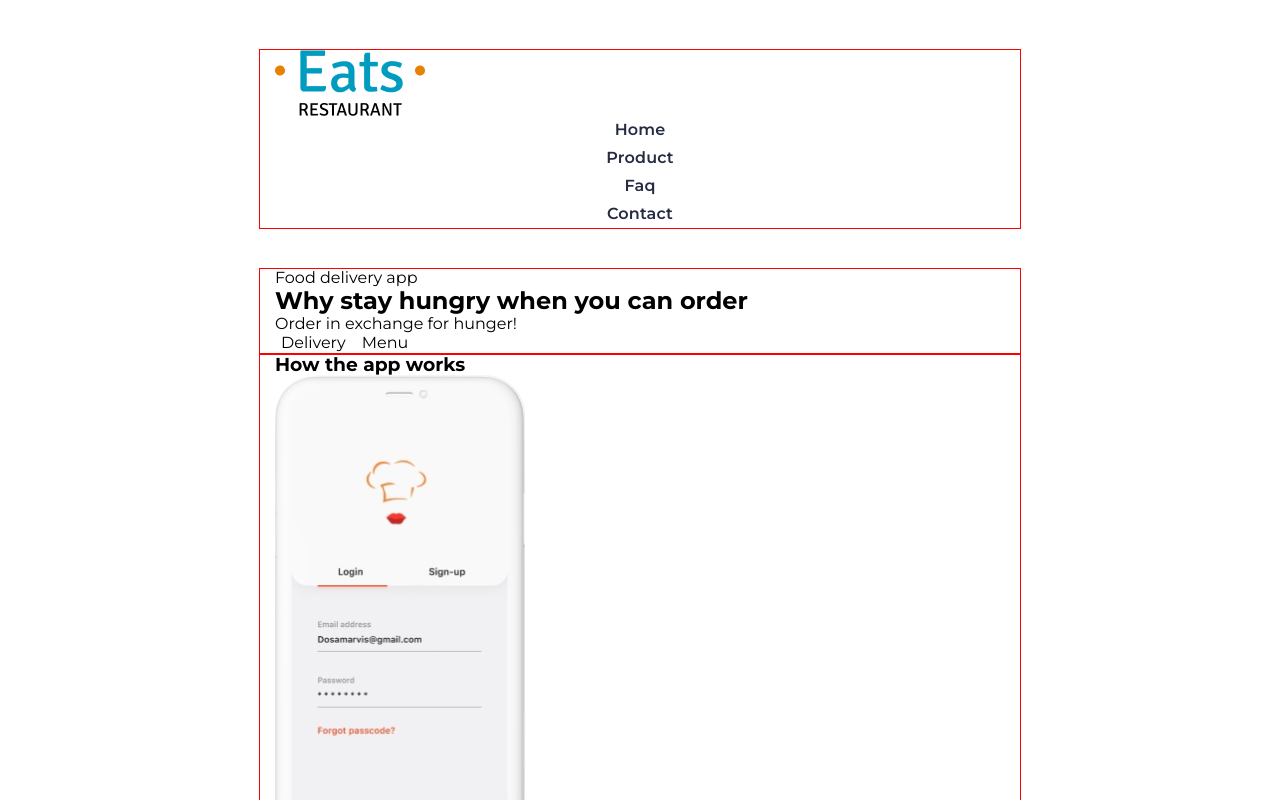
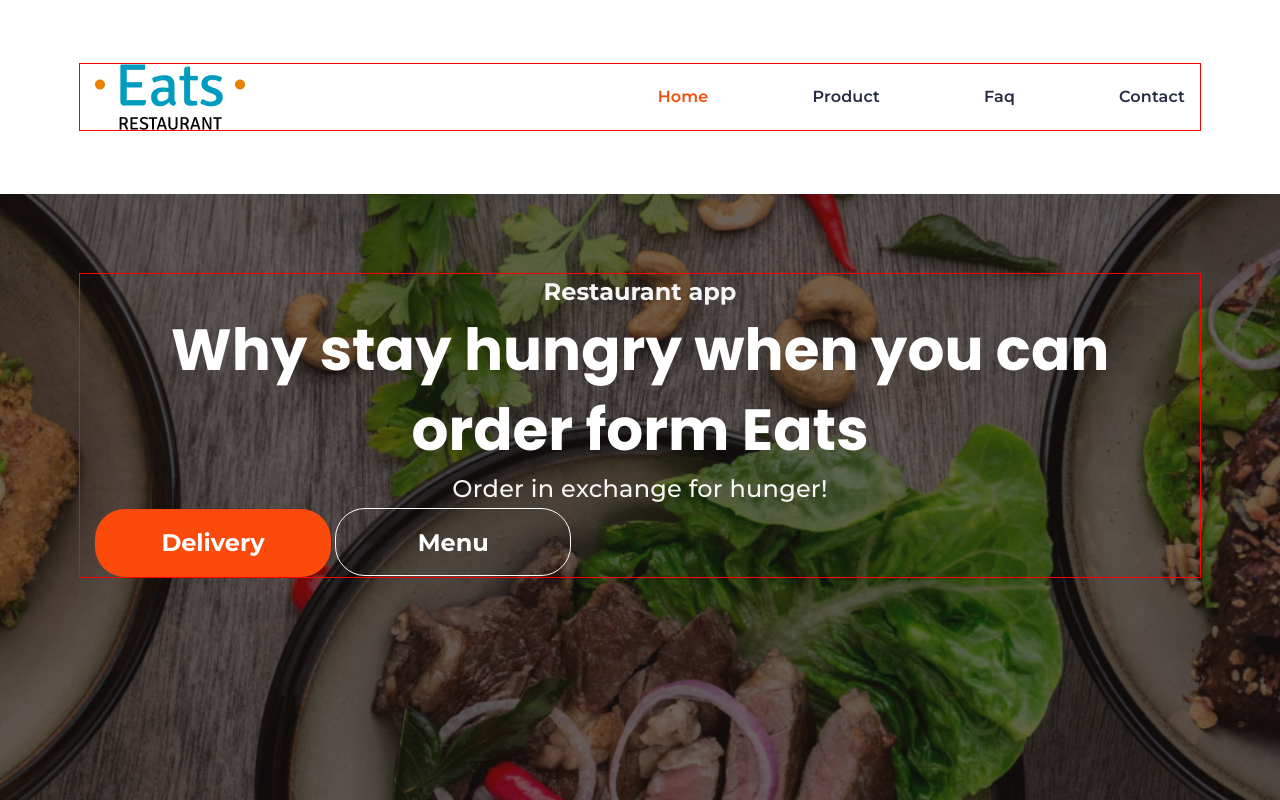
Before and after one commit to Wowa3366-stack/Eats, a plain HTML site: page index.html in a window 1280 px wide. Shown: the top 800 px of the page. Drawn offline with nearby package versions, Linux system fonts and the light colour scheme.

Commit message:
Стилізував хедер та hero

```diff
--- a/index.html
+++ b/index.html
@@ -3,7 +3,7 @@
   <head>
     <meta charset="UTF-8" />
     <meta name="viewport" content="width=device-width, initial-scale=1.0" />
-    <title>Eats - Food Delivery</title>
+    <title>Eats</title>
     <link rel="preconnect" href="https://fonts.googleapis.com" />
     <link rel="preconnect" href="https://fonts.gstatic.com" crossorigin />
     <link
@@ -17,18 +17,20 @@
       crossorigin="anonymous"
       referrerpolicy="no-referrer"
     />
-    <link rel="stylesheet" href="styles.css">
-    <link rel="stylesheet" href="./reset.css">
+    <link rel="stylesheet" href="styles.css" />
+    <link rel="stylesheet" href="./reset.css" />
   </head>
   <body>
     <header class="header">
       <div class="container">
         <nav class="header_nav">
           <a href="./index.html">
-            <img src="./images/Eats_logo.jpg" alt="logo">
+            <img src="./images/Eats_logo.jpg" alt="logo" />
           </a>
           <ul class="header_nav_list">
-            <li class="header_item"><a href="./index.html">Home</a></li>
+            <li class="current_item">
+              <a href="./index.html">Home</a>
+            </li>
             <li class="header_item"><a href="./index.html">Product</a></li>
             <li class="header_item"><a href="./index.html">Faq</a></li>
             <li class="header_item"><a href="./index.html">Contact</a></li>
@@ -36,10 +38,11 @@
         </nav>
       </div>
     </header>
+
     <section class="hero">
       <div class="container">
-        <p class="app_label">Food delivery app</p>
-        <h2 class="hero_title">Why stay hungry when you can order</h2>
+        <p class="app_label">Restaurant app</p>
+        <h2 class="hero_title">Why stay hungry when you can order form Eats</h2>
         <p class="hero_subtitle">Order in exchange for hunger!</p>
         <button class="hero_button_delivery">Delivery</button>
         <button class="hero_button_menu">Menu</button>
@@ -50,7 +53,7 @@
       <div class="container">
         <h3>How the app works</h3>
         <div class="div_works">
-          <img src="images/login.jpg" alt="Login screen">
+          <img src="images/login.jpg" alt="Login screen" />
           <div class="div_works_text">
             <h4 class="works_title">Create an account</h4>
             <p class="works_text">
@@ -63,6 +66,7 @@
         </div>
       </div>
     </section>
+
     <section class="step">
       <div class="container">
         <div class="div_step">
@@ -72,7 +76,7 @@
             Shop for your favorite meals or drinks and enjoy while doing it.
           </p>
         </div>
-        <img src="images/shop.jpg" alt="Shop screen">
+        <img src="images/shop.jpg" alt="Shop screen" />
       </div>
     </section>
 
@@ -82,7 +86,8 @@
         <p class="order_text">
           Available on your favorite store. Start your premium experience now
         </p>
-        <button class="order_button">Playstore</button>
+          <button class="order_playstore">Playstore</button>
+          <button class="order_appstore">App store</button>
       </div>
     </section>
 
@@ -90,7 +95,7 @@
       <div class="container">
         <p class="copy_footer">Copyright 2021 Eats</p>
         <a href="./index.html">
-          <img src="./images/Eats_logo.jpg" alt="logo">
+          <img src="./images/Eats_logo.jpg" alt="logo" />
         </a>
       </div>
     </footer>
--- a/styles.css
+++ b/styles.css
@@ -1,24 +1,24 @@
 :root {
-  --text-color: #F6F6F6;
-  --secondary-text-color: #E78200;
+  --text-color: #f6f6f6;
+  --secondary-text-color: #e78200;
   --nav-list-color: #000000;
-  --alert-text-color: #FA4A0C;
-  --background-color: #FFFFFF;
-  --axent-color: #009CBF;
+  --alert-text-color: #fa4a0c;
+  --background-color: #ffffff;
+  --axent-color: #009cbf;
   --font-family: "Montserrat", sans-serif;
   --second-family: "Poppins", sans-serif;
   --third-family: "Roboto", sans-serif;
 }
-body{
+body {
   font-family: var(--font-family);
-background-color: #FFFFFF;
+  background-color: #ffffff;
 }
-.header{
-padding-top: 50px;
-padding-bottom: 41px;
+.header {
+  padding-top: 64px;
+  padding-bottom: 64px;
 }
-.container{
-    width: 760px;
+.container {
+  width: 1120px;
   padding: 0 15px;
   margin: 0 auto;
   /* padding-left: 15px;
@@ -27,8 +27,29 @@ padding-bottom: 41px;
     margin-right: auto; */
   outline: 1px solid red;
 }
-
-.header_item{
+.header_nav {
+  display: flex;
+  justify-content: space-between;
+  align-items: center;
+}
+.header_nav img {
+  height: 66px;
+  width: 150px;
+}
+.header_nav_list {
+  display: flex;
+  gap: 104px;
+}
+.current_item {
+  font-family: var(--font-family);
+  font-weight: 600;
+  font-size: 16px;
+  line-height: 175%;
+  letter-spacing: 0.01em;
+  text-align: center;
+  color: #fa4a0c;
+}
+.header_item {
   font-family: var(--font-family);
   font-weight: 600;
   font-size: 16px;
@@ -37,3 +58,80 @@ letter-spacing: 0.01em;
   text-align: center;
   color: #252b42;
 }
+.header_item:hover {
+  color: var(--alert-text-color);
+}
+.hero{
+padding-top: 80px;
+padding-bottom: 455px;
+background-image: url("./images/hero_logo.jpg");
+background-repeat: no-repeat;
+background-position: center;
+background-size: cover;
+}
+.app_label{
+font-family: var(--font-family);
+font-weight: 700;
+font-size: 24px;
+line-height: 150%;
+letter-spacing: 0em;
+text-align: center;
+color: #f6f6f6;
+}
+.hero_title{
+font-family: var(--second-family);
+font-weight: 700;
+font-size: 58px;
+line-height: 138%;
+letter-spacing: 0em;
+text-align: center;
+color: #fff;
+}
+.hero_subtitle{
+font-family: var(--font-family);
+font-weight: 500;
+font-size: 24px;
+line-height: 158%;
+letter-spacing: 0.01em;
+text-align: center;
+color: #f6f6f6;
+}
+.div_order_buttons{
+display: flex;
+justify-content: space-between;
+}
+.hero_button_delivery{
+font-family: var(--font-family);
+font-weight: 700;
+font-size: 24px;
+line-height: 150%;
+letter-spacing: 0em;
+gap: 61px;
+border-radius: 30px;
+padding: 16px 0px;
+width: 236px;
+height: 68px;
+background-color: var(--alert-text-color);
+color: #fff;
+}
+.hero_button_menu{
+font-family: var(--font-family);
+font-weight: 700;
+font-size: 24px;
+line-height: 150%;
+letter-spacing: 0em;
+border: 1px solid #fff;
+border-radius: 30px;
+padding: 16px 0px;
+width: 236px;
+height: 68px;
+color: #fff;
+}
+.hero_button_delivery:hover{
+background-color: #b9390a;
+color: #c2bebe;
+}
+.hero_button_menu:hover{
+color: #c2bebe;
+border: 1px solid #c2bebe;
+}
```
Lines whose indentation alone changed are shown as unchanged.
